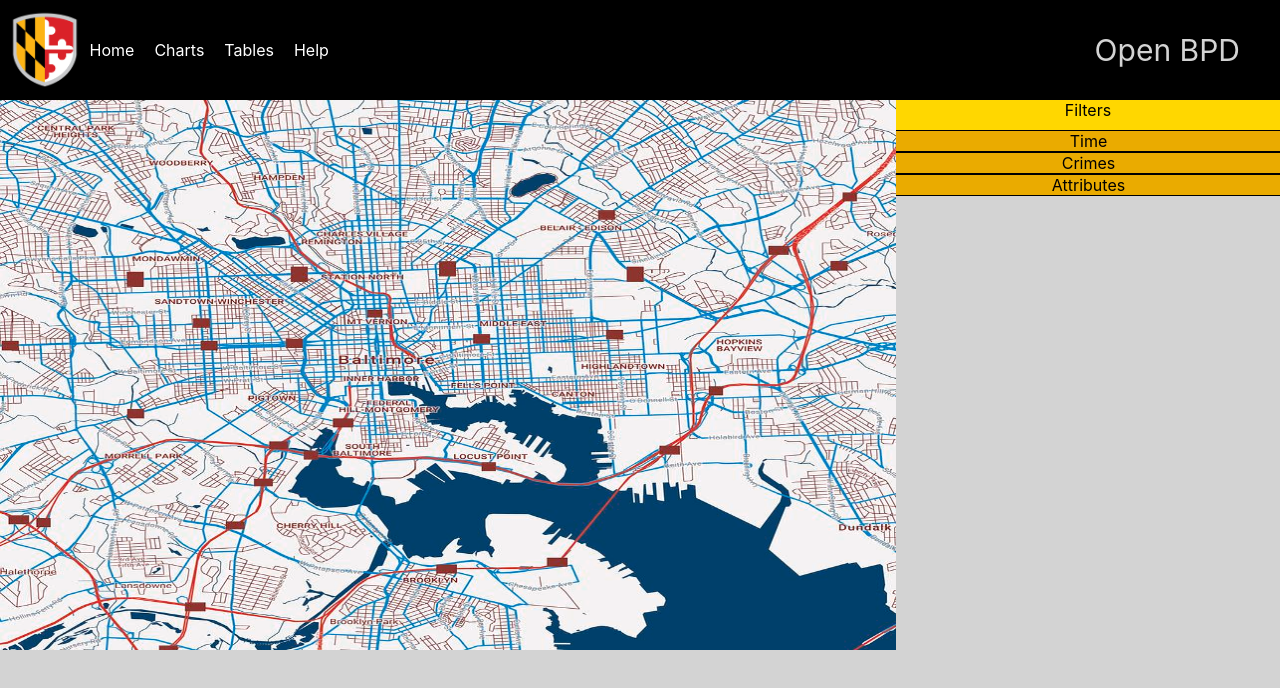
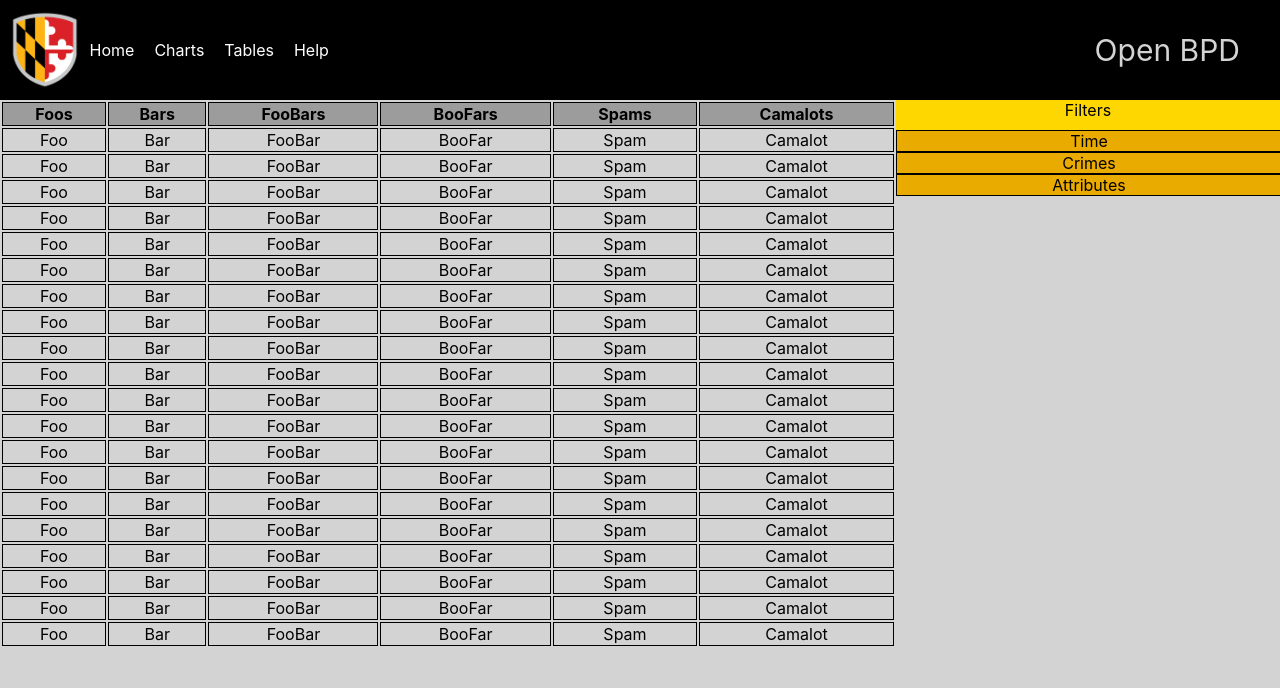
Before and after one commit to AlexanderRuth/cmsc447bpd, a React (Create React App) app in the folder bpd_ui/: page /tables in a window 1280 px wide. Shown: the top 688 px of the page. Built offline with nearby package versions, Linux system fonts and the light colour scheme.

Commit message:
Added React Router, Baltimore Map View, and Table View

```diff
--- a/bpd_ui/package.json
+++ b/bpd_ui/package.json
@@ -6,6 +6,7 @@
     "css-loader": "^3.2.0",
     "react": "^16.9.0",
     "react-dom": "^16.9.0",
+    "react-router-dom": "^5.0.1",
     "react-scripts": "3.1.2"
   },
   "scripts": {
--- a/bpd_ui/src/App.js
+++ b/bpd_ui/src/App.js
@@ -3,13 +3,24 @@ import React from 'react';
 import './App.css';
 import Header from "./Header/Header.js";
 import Map from "./Map/Map.js";
+import Filter from './Filter/Filter.js';
+import CrimeTable from "./CrimeTable/CrimeTable.js";
+import { BrowserRouter as Router, Route, Link } from "react-router-dom";
+import { createBrowserHistory } from "history";
+
+const history = createBrowserHistory();
 
 function App() {
   return (
     <div className="App">
-		<Header/>
-		{/*Router*/}
-		<Map/>
+		<Router>
+			<div>
+				<Header />
+				<Route path="/home" component={Map}/>
+				<Route path="/tables" component={CrimeTable}/>
+			</div>
+		</Router>
+		<Filter/>
     </div>
   );
 }
--- /dev/null
+++ b/bpd_ui/src/CrimeTable/CrimeTable.css
@@ -0,0 +1,16 @@
+td {
+	border: 1px solid black;
+}
+
+tr {
+	border: 1px solid black;
+}
+
+th {
+	border: 1px solid black;
+	background-color: #9C9C9C;
+}
+
+tr:hover {
+	background-color: #ECECEC;
+}
--- /dev/null
+++ b/bpd_ui/src/CrimeTable/CrimeTable.js
@@ -0,0 +1,43 @@
+import React from 'react';
+import Filter from "../Filter/Filter.js";
+import "./CrimeTable.css";
+
+const headers = ["Foos", "Bars", "FooBars", "BooFars", "Spams", "Camalots"];
+const rows = [
+	["Foo", "Bar", "FooBar", "BooFar", "Spam", "Camalot"],
+	["Foo", "Bar", "FooBar", "BooFar", "Spam", "Camalot"],
+	["Foo", "Bar", "FooBar", "BooFar", "Spam", "Camalot"],
+	["Foo", "Bar", "FooBar", "BooFar", "Spam", "Camalot"],
+		["Foo", "Bar", "FooBar", "BooFar", "Spam", "Camalot"],
+	["Foo", "Bar", "FooBar", "BooFar", "Spam", "Camalot"],
+	["Foo", "Bar", "FooBar", "BooFar", "Spam", "Camalot"],
+	["Foo", "Bar", "FooBar", "BooFar", "Spam", "Camalot"],
+		["Foo", "Bar", "FooBar", "BooFar", "Spam", "Camalot"],
+	["Foo", "Bar", "FooBar", "BooFar", "Spam", "Camalot"],
+	["Foo", "Bar", "FooBar", "BooFar", "Spam", "Camalot"],
+	["Foo", "Bar", "FooBar", "BooFar", "Spam", "Camalot"],
+		["Foo", "Bar", "FooBar", "BooFar", "Spam", "Camalot"],
+	["Foo", "Bar", "FooBar", "BooFar", "Spam", "Camalot"],
+	["Foo", "Bar", "FooBar", "BooFar", "Spam", "Camalot"],
+	["Foo", "Bar", "FooBar", "BooFar", "Spam", "Camalot"],	["Foo", "Bar", "FooBar", "BooFar", "Spam", "Camalot"],
+	["Foo", "Bar", "FooBar", "BooFar", "Spam", "Camalot"],
+	["Foo", "Bar", "FooBar", "BooFar", "Spam", "Camalot"],
+	["Foo", "Bar", "FooBar", "BooFar", "Spam", "Camalot"],
+]
+
+export default class CrimeTable extends React.Component
+{
+	render()
+	{
+		return(
+		<div>
+			<table style={{float: "left", width: "70%", border: "1"}}>
+			<tr>
+			{headers.map( (row) => <th>{row}</th>)}
+			</tr>
+			{rows.map( (row) => <tr>{row.map( (col) => <td>{col}</td>)}</tr>)}
+			</table>
+		</div>
+		);
+	}
+}
--- a/bpd_ui/src/Filter/Filter.js
+++ b/bpd_ui/src/Filter/Filter.js
@@ -15,7 +15,7 @@ export default class Filter extends React.Component
 	render()
 	{
 		return(
-			<div>
+			<div style={{width: "30%", float: "right"}}>
 				<div style={{backgroundColor: "gold", height: "30px"}}>
 					Filters
 				</div>
--- a/bpd_ui/src/Header/Header.css
+++ b/bpd_ui/src/Header/Header.css
@@ -8,6 +8,7 @@
 	text-align: center;
 	vertical-align: middle;
 	line-height: 100px;       /* The same as your div height */
+	text-decoration: none;
 }
 
 /*Clickable header items*/
--- a/bpd_ui/src/Header/Header.js
+++ b/bpd_ui/src/Header/Header.js
@@ -1,6 +1,7 @@
 import React from 'react';
 import "./Header.css";
 import logo from "../img/umbc_logo.png";
+import {Link} from "react-router-dom";
 
 var headerItems = {
 	"Home": "/home",
@@ -16,16 +17,13 @@ export default class Header extends React.Component
 		return(
 			<div style={{backgroundColor: "black", width: "100%", height: "100px", display: "block"}}>
 				<img src={logo} style={{height: "80px", float: "left", paddingTop: "10px", paddingLeft: "10px"}}/>
+
 				{Object.keys(headerItems).map( (e) =>
-					(<div onClick={() => this.onClick(headerItems[e])} className="header-item clickable">{e}</div>)
+					(<Link to={headerItems[e]} className="header-item clickable">{e}</Link>)
 				)}
+
 				<span className="header-item" style={{fontSize: "30px", float: "right", paddingRight: "40px", color: "lightgrey"}}>Open BPD</span>
 			</div>
 		);
 	}
-
-	onClick(link)
-	{
-		window.location.href = link;
-	}
 }
--- a/bpd_ui/src/Map/Map.js
+++ b/bpd_ui/src/Map/Map.js
@@ -9,7 +9,6 @@ export default class Map extends React.Component
 		return(
 		<div>
 			<img src={bmore_map} style={{width: "70%", height: "550px", overflow: "hidden", float: "left"}}/>
-			<Filter/>
 		</div>
 		);
 	}
```
Also changed, not shown: 1 other file (tests, documents, lock files or other folders).
